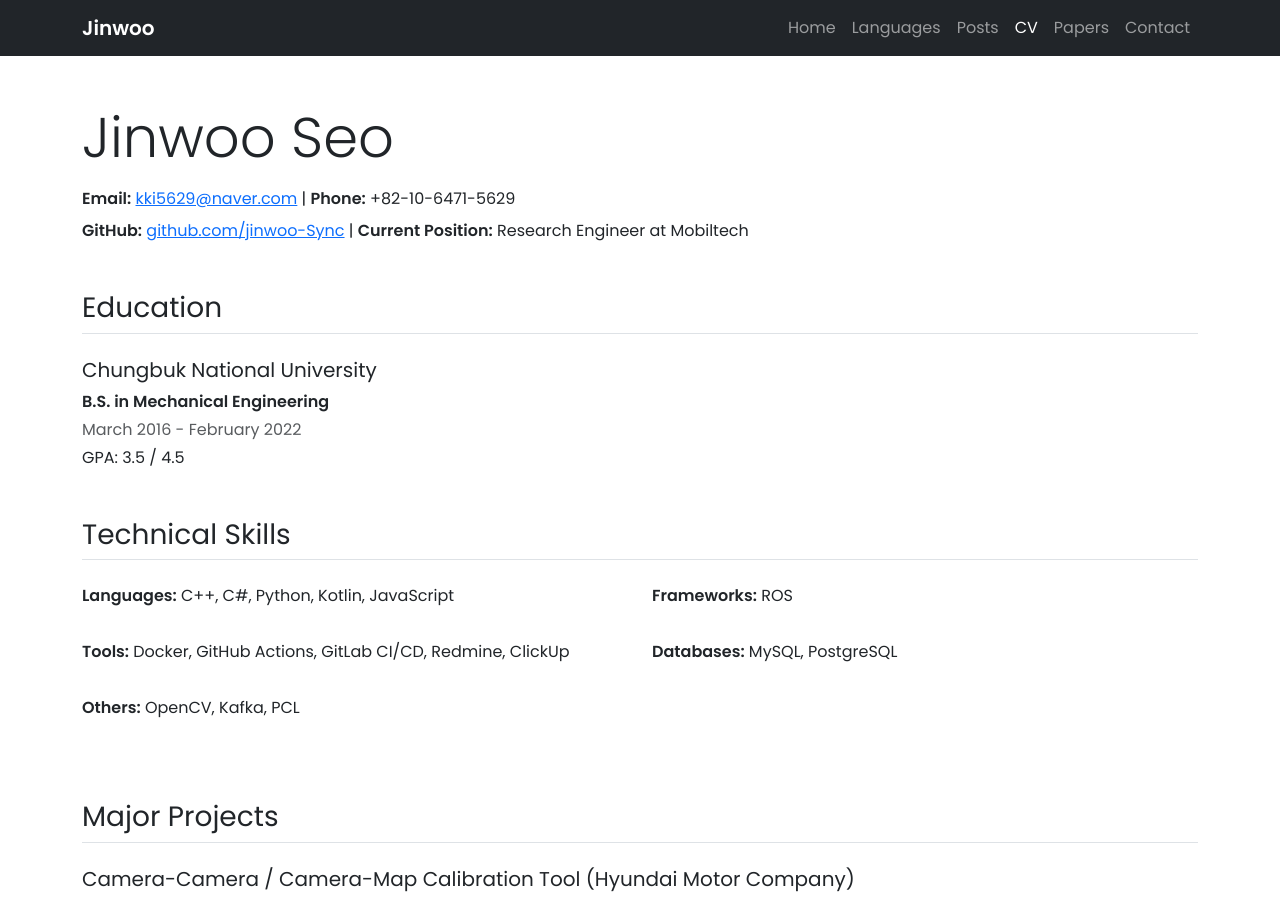
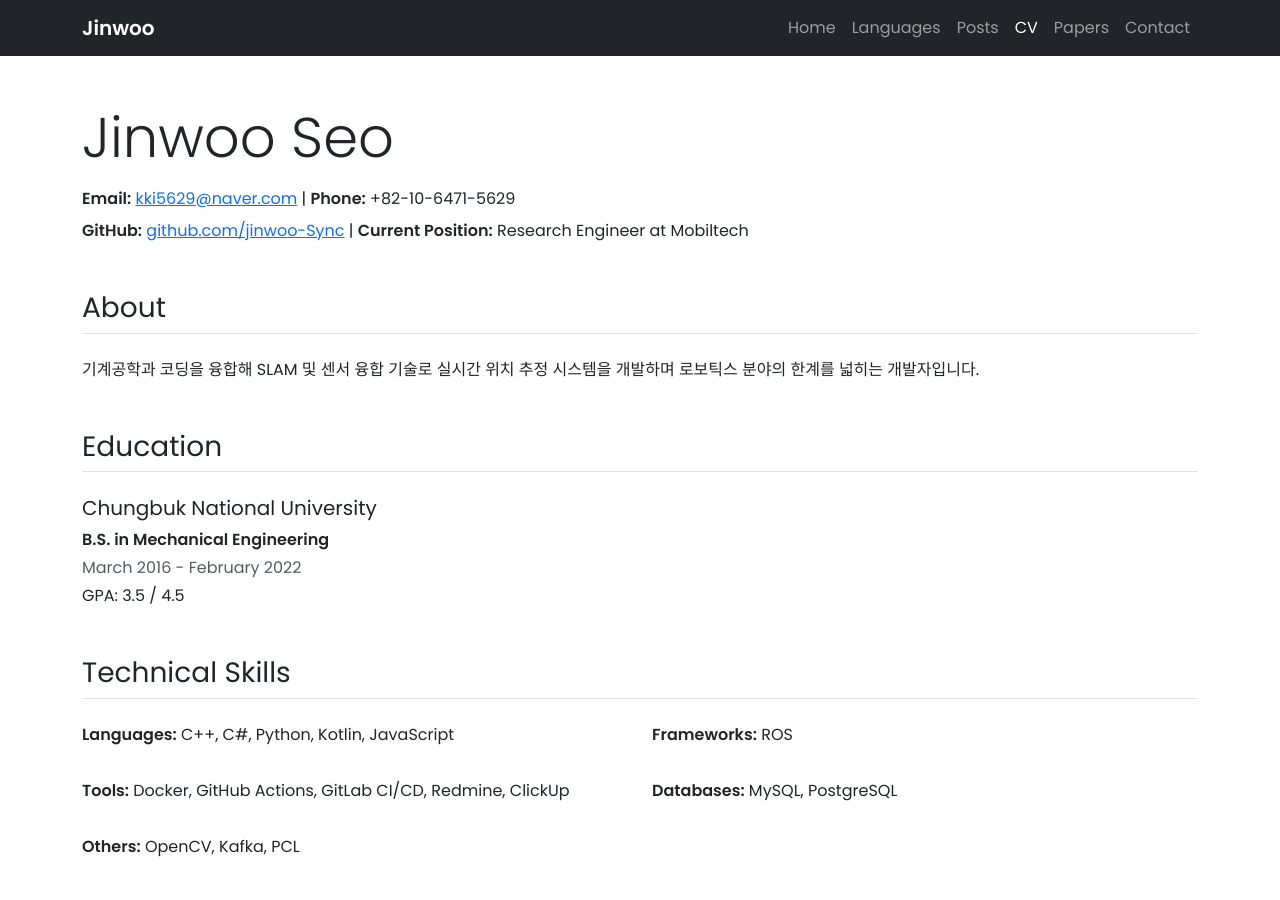
Before and after one commit to jinwoo-Sync/jinwoo-Sync.github.io, a Jekyll site: the page built from cv.html, in a window 1280 px wide and 900 px high. Built offline with Jekyll 4.4.1, drawn with Linux system fonts in a browser that asks for light colours.

Commit message:
Add About section to CV and update GitHub stats display
Changes:
- Added introduction section to CV page describing expertise in SLAM and sensor fusion
- Updated project title from "In-house R&D" to "Mobiltech Internal R&D"
- Replaced GitHub contributions chart with GitHub Readme Stats for better accuracy

🤖 Generated with [Claude Code](https://claude.com/claude-code)

Co-Authored-By: Claude <noreply@anthropic.com>

```diff
--- a/cv.html
+++ b/cv.html
@@ -16,6 +16,13 @@ title: CV
       </p>
     </div>
   </header>
+
+  <section class="mb-5">
+    <h2 class="h3 mb-4 border-bottom pb-2">About</h2>
+    <p>
+      기계공학과 코딩을 융합해 SLAM 및 센서 융합 기술로 실시간 위치 추정 시스템을 개발하며 로보틱스 분야의 한계를 넓히는 개발자입니다.
+    </p>
+  </section>
 
   <section class="mb-5">
     <h2 class="h3 mb-4 border-bottom pb-2">Education</h2>
--- a/index.html
+++ b/index.html
@@ -8,8 +8,8 @@ title: Home
     <p class="lead" data-aos="fade-up" data-aos-delay="200">
       기계공학과 코딩을 융합해 SLAM 및 센서 융합 기술로 실시간 위치 추정 시스템을 개발하며 로보틱스 분야의 한계를 넓히는 개발자입니다.
     </p>
-    <h2 class="h4 mt-4" data-aos="fade-up" data-aos-delay="400">GitHub Contributions</h2>
-    <img data-aos="zoom-in" data-aos-delay="600" src="https://ghchart.rshah.org/jinwoo-Sync" alt="jinwoo-Sync's GitHub chart" class="img-fluid">
+    <h2 class="h4 mt-4" data-aos="fade-up" data-aos-delay="400">GitHub Stats</h2>
+    <img data-aos="zoom-in" data-aos-delay="600" src="https://github-readme-stats.vercel.app/api?username=jinwoo-Sync&show_icons=true&theme=default" alt="jinwoo-Sync's GitHub Stats" class="img-fluid">
   </div>
 </section>
 <section class="content-section" data-aos="fade-up">
```
